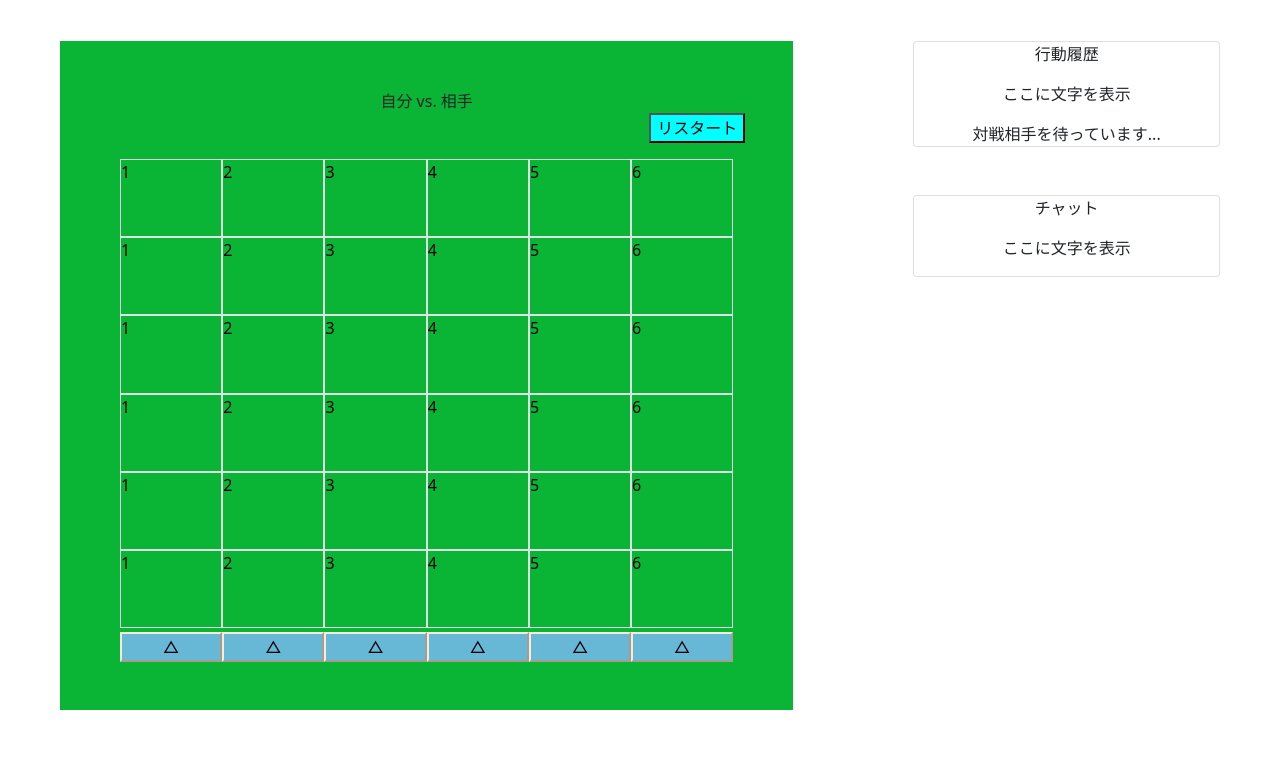
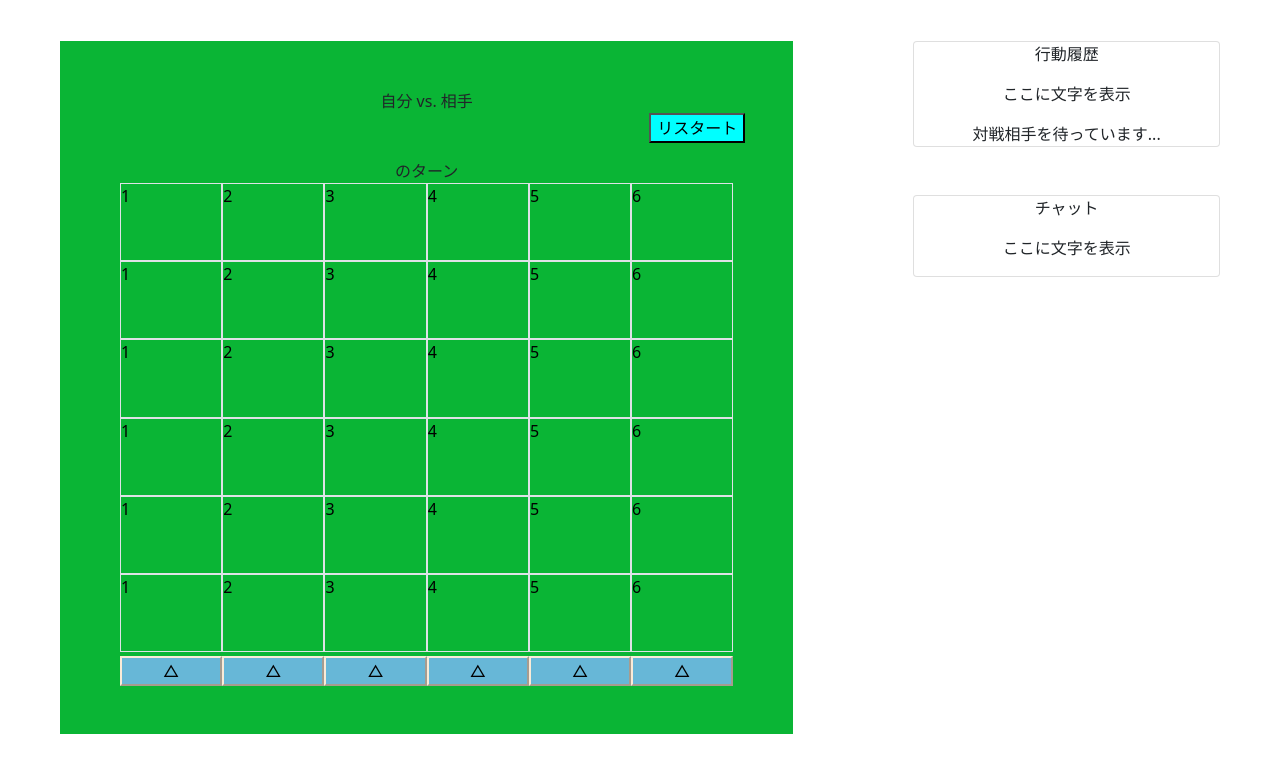
Before and after one commit to nonaka777/board-game, a website: page public/index.html in a window 1280 px wide. Shown: the part 63-836 px from the top of the page. Drawn offline with Linux system fonts and the light colour scheme.

Commit message:
whose-tarn

```diff
--- a/public/index.html
+++ b/public/index.html
@@ -172,6 +172,7 @@
               <sapn class="myname">自分</sapn> vs. <span class="enemyname">相手</span><button type="button" id="restart-btn"
                 class="d-flex justify-content-between align-self-center">リスタート</button>
             </p>
+            <div><span id="whose-tarn"></span>のターン</div>
           </div>
           <div class="container-fluid">
             <div class="row">
```
